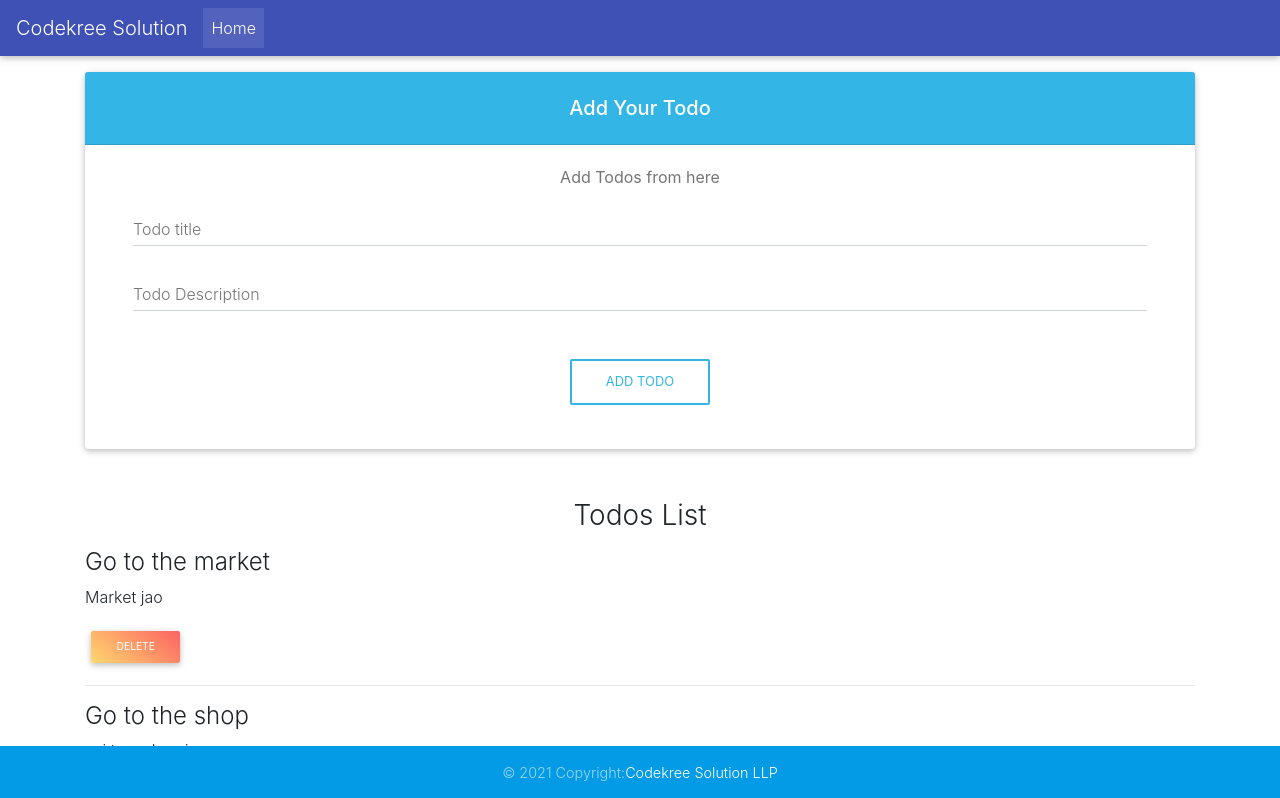
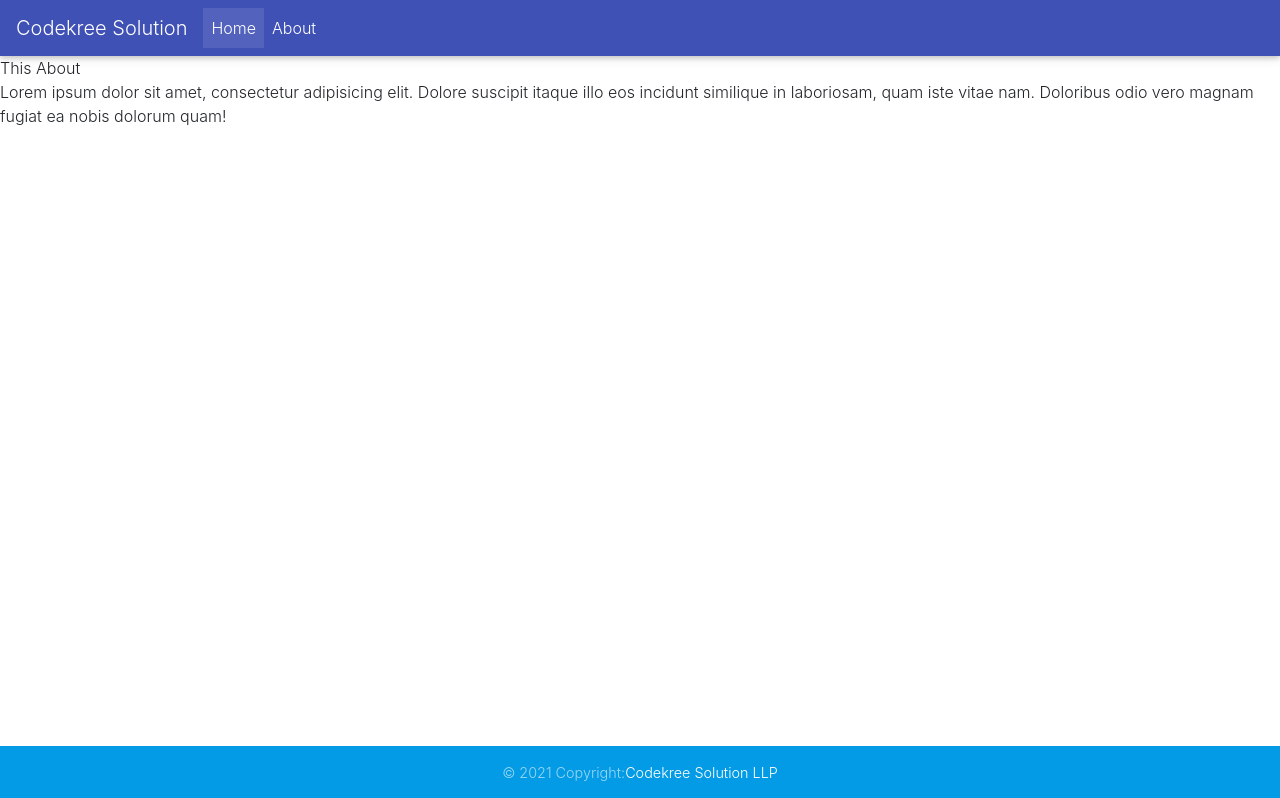
Before and after one commit to adityakoushik/todolistapp, a React (Create React App) app: page /about in a window 1280 px wide. Shown: the top 798 px of the page. Built offline with nearby package versions, Linux system fonts and the light colour scheme.

Commit message:
code update

```diff
--- a/package.json
+++ b/package.json
@@ -8,6 +8,7 @@
     "@testing-library/user-event": "^12.8.3",
     "react": "^17.0.2",
     "react-dom": "^17.0.2",
+    "react-router-dom": "^5.2.0",
     "react-scripts": "^4.0.3",
     "web-vitals": "^1.1.2"
   },
--- a/src/App.js
+++ b/src/App.js
@@ -2,10 +2,24 @@ import "./App.css";
 import { Header } from "./Components/Header";
 import { Footer } from "./Components/Footer";
 import { Todos } from "./Components/Todos";
-import React, { useState } from "react";
+import React, { useState, useEffect } from "react";
 import { AddTodo } from "./Components/AddTodo";
+import {About} from './Components/About'
+import {
+	BrowserRouter as Router,
+	Switch,
+	Route,
+  } from "react-router-dom";
 
 function App() {
+
+	let initTodo;
+	if(localStorage.getItem("todos") === null){
+		initTodo = [];
+	}else{
+		initTodo = JSON.parse(localStorage.getItem("todos"))
+	}
+
 	const onDelete = (todo) => {
 		console.log("Deleted", todo);
 
@@ -14,28 +28,32 @@ function App() {
 			return e !== todo;
 		})
 		);
+		// Now I am going to store todos in local storage which will be a browser session
+		localStorage.setItem("todos", JSON.stringify(todos));
 	};
 
 	const addTodo = (title, desc) => {
-	  console.log("I am adding this todo", title, desc)
+		console.log("I am adding this todo", title, desc);
 		let sno;
-	  if(todos.length == 0){
+		if (todos.length == 0) {
 		sno = 0;
-	  }else{
+		} else {
 		sno = todos[todos.length - 1].sno + 1;
 		}
 		const myTodo = {
 		sno: sno,
 		title: title,
-		  desc: desc
-	  }
+		desc: desc,
+		};
 		setTodos([...todos, myTodo]);
 		console.log(myTodo);
-  }
+	};
 
 	// Below code is for useState Hooks
 	// const [state, setstate] = useState(initialState)
-  const [todos, setTodos] = useState([
+	/**
+	 * ---------This below code is for default todos list------
+	 * const [todos, setTodos] = useState([
 		{
 		sno: 1,
 		title: "Go to the market",
@@ -52,12 +70,33 @@ function App() {
 		desc: "Mall se Fresh Mutton lana",
 		},
 		]);
+	*/
+  	const [todos, setTodos] = useState(initTodo);
+	useEffect(() => {
+		localStorage.setItem("todos", JSON.stringify(todos));
+	}, [todos])
+  	console.log("showing list of todos", todos);
 	return (
 		<>
+			<Router>
 				<Header title="Codekree Solution" searchBar={false} />
+
+				<Switch>
+					<Route exact path="/" render={() => {
+						return(
+							<>
 								<AddTodo addTodo={addTodo} />
 								<Todos todos={todos} onDelete={onDelete} />
+							</>
+						)
+					}}>
+					</Route>
+					<Route exact path="/about">
+						<About />
+					</Route>
+				</Switch>
 				<Footer />
+			</Router>
 		</>
 	);
 }
--- /dev/null
+++ b/src/Components/About.js
@@ -0,0 +1,14 @@
+import React from 'react'
+
+export const About = () => {
+    return (
+        <div>
+            This About
+            <p>
+                Lorem ipsum dolor sit amet, consectetur adipisicing elit.
+                Dolore suscipit itaque illo eos incidunt similique in laboriosam, quam iste vitae nam.
+                Doloribus odio vero magnam fugiat ea nobis dolorum quam!
+            </p>
+        </div>
+    )
+}
--- a/src/Components/AddTodo.js
+++ b/src/Components/AddTodo.js
@@ -9,8 +9,12 @@ export const AddTodo = (props) => {
         e.preventDefault();
         if(!title || !desc){
             alert("Title or description should not blank");
+        }else{
+            props.addTodo(title, desc);
+
+            setTitle("");
+            setDesc("");
         }
-        props.addTodo(title, desc);
     }
     return (
         <div className="container my-3">
--- a/src/Components/Header.js
+++ b/src/Components/Header.js
@@ -1,11 +1,12 @@
 import React from 'react'
 import PropTypes from 'prop-types'
+import { Link } from "react-router-dom";
 
 
 export const Header = (props) => {
     return (
         <nav className="navbar navbar-expand-lg navbar-dark indigo">
-          <a className="navbar-brand" href="#">{props.title}</a>
+          <Link className="navbar-brand" to="/">{props.title}</Link>
           <button className="navbar-toggler" type="button" data-toggle="collapse" data-target="#basicExampleNav"
             aria-controls="basicExampleNav" aria-expanded="false" aria-label="Toggle navigation">
             <span className="navbar-toggler-icon"></span>
@@ -17,9 +18,14 @@ export const Header = (props) => {
 
             <ul className="navbar-nav mr-auto">
               <li className="nav-item active">
-                <a className="nav-link" href="#">Home
+                <Link className="nav-link" to="/">Home
                   <span className="sr-only">(current)</span>
-                </a>
+                </Link>
+              </li>
+              <li className="nav-item">
+                <Link className="nav-link" to="/About">About
+                  <span className="sr-only">(current)</span>
+                </Link>
               </li>
 
             </ul>
```
Also changed, not shown: 1 other file (tests, documents, lock files or other folders). Lines whose indentation alone changed are shown as unchanged.
